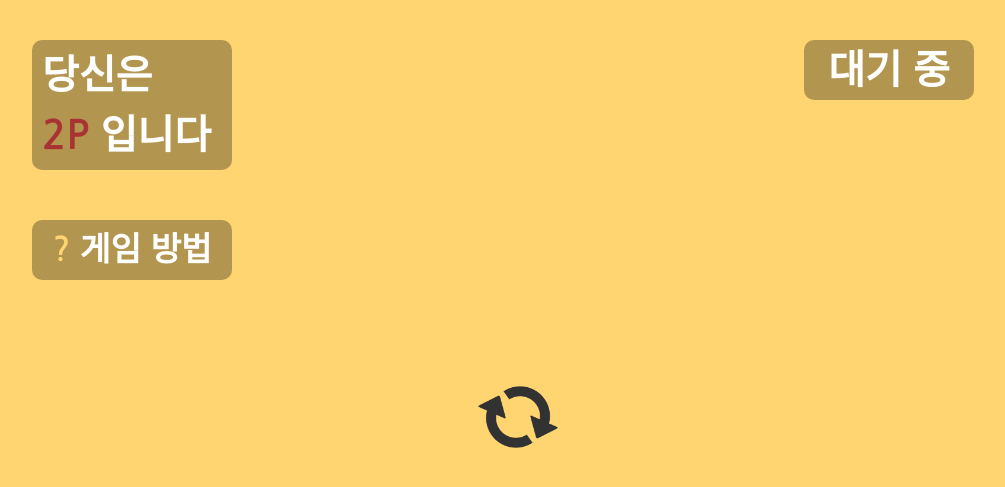
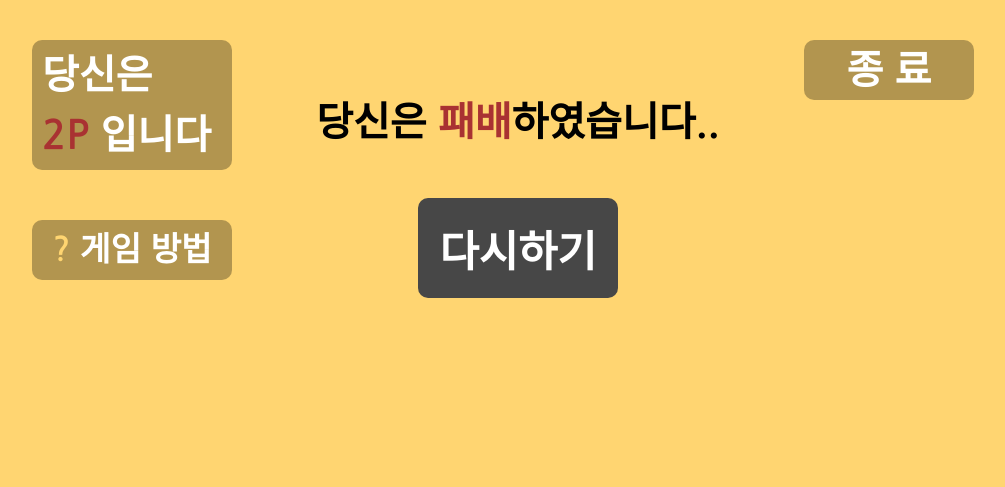
Before and after one commit to sovovy/comnet_giester, a Django app: template game/templates/game/winLose.html in a window 1280 px wide. Shown: the top 487 px of the page, without its empty margins (8-1013 px from the left). Run offline with Django 3.2, Linux system fonts and the light colour scheme; the template is opened without the code that fills it, so the values that code supplies are empty.

Commit message:
deal 수정, winLose.html, game.html수정, style 수정

```diff
--- a/game/templates/game/game.html
+++ b/game/templates/game/game.html
@@ -44,8 +44,8 @@
 		<div id="turn" class="box"><span class='{{ turn }}'>{{ turn }}</span> 차례</div>
 		{% if turn == whoami %}
 			<form action='deal' method='POST'>{% csrf_token %}
-				<input id='x' name='x' type='hidden' value=''>
-				<input id='y' name='y' type='hidden' value=''>
+				<input id='x' name='xxx' type='hidden' value=''>
+				<input id='y' name='yyy' type='hidden' value=''>
 				<input id='vec' name='vec' type='hidden' value=''>
 				<input id="check" src='./assets/check.png' style='visibility: hidden;' type='image'>
 			</form>
@@ -65,6 +65,7 @@
 		<div class='red' name='0'></div><div class='blue' name='0'></div><div class='red' name='0'></div><div class='blue' name='0'></div><div class='red' name='0'></div><div class='blue' name='0'></div><div class='red' name='0'></div><div class='red' name='0'></div>
 	</div>
 </div>
+{% if turn == whoami %}
 	<script>
 		$(function(){
 			$('.my').on('click',function(){
@@ -104,4 +105,5 @@
 			});
 		});
 	</script>
+{% endif %}
 {% endblock %}
--- a/game/templates/game/winLose.html
+++ b/game/templates/game/winLose.html
@@ -2,9 +2,9 @@
 
 {% block title %}
 {% ifequal winLose "win" %}
-	승리!
+	승리
 {% else %}
-	패배!
+	패배
 {% endifequal %}
 {% endblock %}
 
@@ -21,15 +21,15 @@
 		<div id="rule" class="box"> <span class="mark">?</span> 게임 방법</div>
 	</div>
 	<div class="board atc" style='width: 40vw; height: 10vw; text-align: center;'>
-		<form action='wait' method='POST'>{% csrf_token %}
-			<input id="check" src='./assets/refresh.png' type='image'>
-		</form>
+		{% ifequal winLose "win" %}
+			<div id="result">당신은 <span class="1P">승리</span>하였습니다!</div>
+		{% else %}
+			<div id="result">당신은 <span class="2P">패배</span>하였습니다..</div>
+		{% endifequal %}
+		<a href="./"><input id="toHome" type="button" value="다시하기"></a>
 	</div>
 	<div class="right atc">
-		<div id="turn" class="box">대기 중</div>
+		<div id="turn" class="box">종 료</div>
 	</div>
 </div>
-<!--게임 한판 더하기 만들어서 init로 redirect하자-->
-<!--혹은 방금했던 상대랑 서로 한판더하기 수락누르면 다시 연결?-->
-<!---너무 복잡하려나..-->
 {% endblock %}
--- a/static/style.css
+++ b/static/style.css
@@ -120,7 +120,6 @@ td img{
 	width: 5vw;
 	height: 5vw;
 }
-
 td div{
 	background-image: url("./none.png");
 	background-size: contain;
@@ -139,7 +138,6 @@ td div{
 	margin-top: 27vw;
 	width: 80px;
 }
-
 .flip{
     -moz-transform: scaleX(-1);
     -o-transform: scaleX(-1);
@@ -148,14 +146,12 @@ td div{
     filter: FlipH;
     -ms-filter: "FlipH";
 }
-
 .ar_top{
     width: 30px;
     height: 18px;
     background: url("./arrow-top.png") no-repeat;
     background-size: contain;
 }
-
 .ar_right{
     width: 18px;
     height: 30px;
@@ -174,12 +170,10 @@ td div{
 	background: url("./arrow-left.png") no-repeat;
 	background-size: contain;
 }
-
 .arrow{
 	position: absolute;
 	visibility: hidden;
 }
-
 #set{
 	width: 50vw;
 	height: 5vw;
@@ -196,7 +190,39 @@ td div{
 	background-size: contain;
 	width: 5vw;
 	height: 5vw;
-	margin: auto;
 	display: inline-block;
-	margin: 0px 10px;
+	margin: 0px 0px;
+	margin-left: 1vw;
 }
+#set div:first-child{
+	margin: 0px 0px;
+}
+
+/* winLose.html */
+#result{
+	margin: 50px 0px;
+	font-size: 30pt;
+}
+#toHome{
+	color: white;
+	background-color: #474747;
+	border: 0px;
+	border-radius: 10px;
+	width: 200px;
+	height: 100px;
+	font-size: 32pt;
+	cursor: pointer;
+	display: inherit;
+}
+a:hover{
+	text-decoration: none;
+}
+a:visited{
+	text-decoration: none;
+}
+a:link{
+	text-decoration: none;
+}
+a:active{
+	text-decoration: none;
+}
```
Also changed, not shown: game/views.py (+44 -39 lines). Lines whose indentation alone changed are shown as unchanged.
